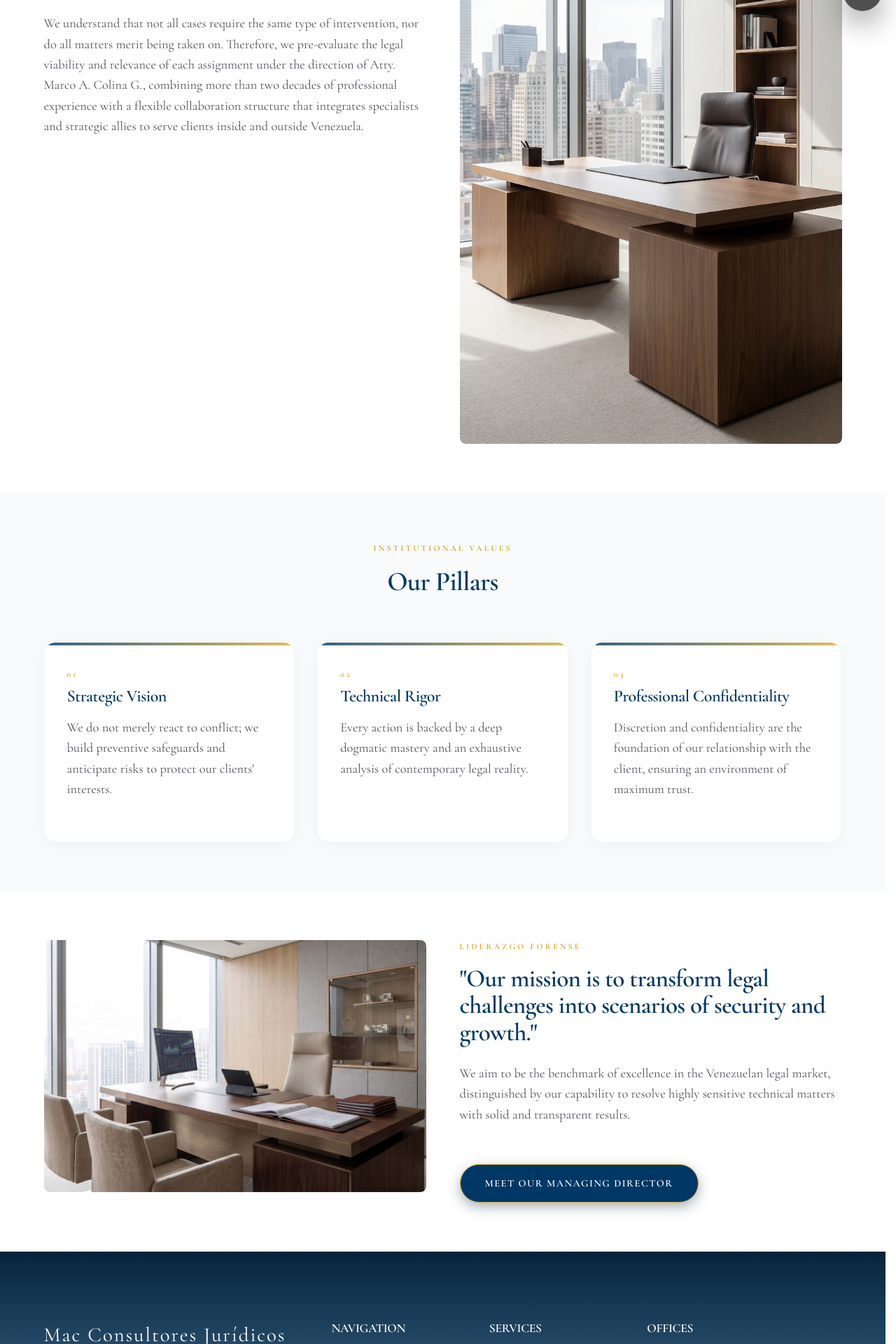
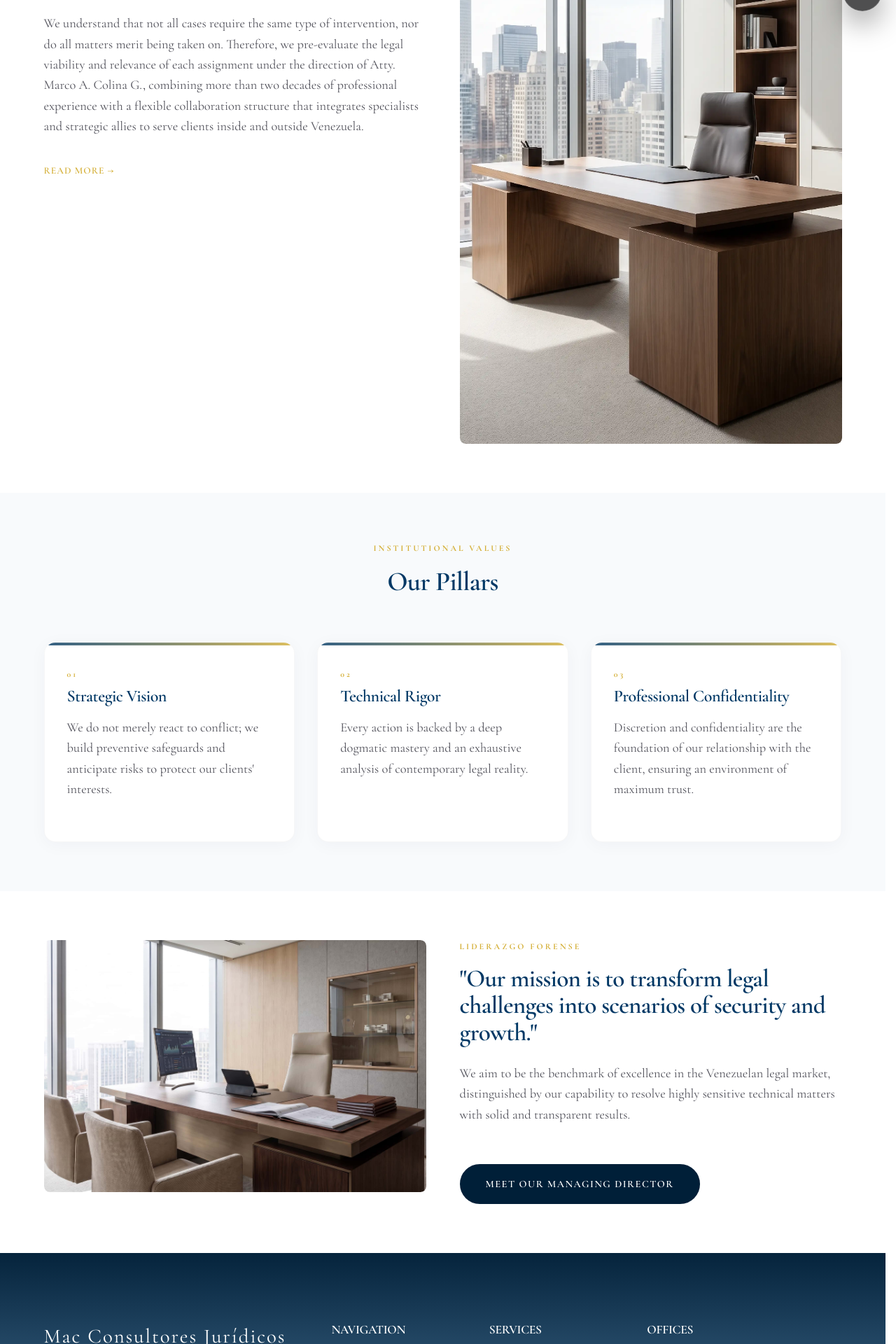
Before and after one commit to mcolina777-cpu/mac-consultores-site-clean, a Next.js app: page /en/about in a window 1280 px wide. Shown: the part 764-2684 px from the top of the page at 70% size. Built offline with nearby package versions, Linux system fonts and the light colour scheme.

Commit message:
Refine about page buttons and architecture link

```diff
--- a/src/app/[locale]/about/page.tsx
+++ b/src/app/[locale]/about/page.tsx
@@ -64,7 +64,7 @@ export default async function QuienesSomos({ params }: { params: Promise<{ local
         </div>
       </header>
 
-      {/* BLOQUE 1: TRAYECTORIA INSTITUCIONAL + FOTO VERTICAL */}
+      {/* BLOQUE 1: TRAYECTORIA INSTITUCIONAL + FOTO VERTICAL + ENLACE EDITORIAL */}
       <section className="section-padding-asym">
         <div className="container">
           <div className="grid-split">
@@ -72,11 +72,19 @@ export default async function QuienesSomos({ params }: { params: Promise<{ local
               <span className="section-tag">{data?.history?.tag}</span>
               <h2 className="serif section-title mb-1-5rem">{(data?.history as any)?.subtitle || data?.history?.title}</h2>
               <p className="text-left max-w-100 mb-1rem">{data?.history?.desc_1}</p>
-              <p className="text-left max-w-100 mb-1rem">{data?.history?.desc_2}</p>
-              {(data?.history as any)?.desc_3 && (
-                <p className="text-left max-w-100 mb-1-5rem">{(data?.history as any)?.desc_3}</p>
-              )}
+              <p className="text-left max-w-100 mb-2rem">{data?.history?.desc_2}</p>
+
+              {/* Enlace editorial limpio y refinado hacia la landing page de Arquitectura Jurídica */}
+              <div className="mt-1-5rem">
+                <Link
+                  href={getRoute(locale, 'quienesSomosDetalle')}
+                  className="card-link text-uppercase font-bold tracking-wider"
+                >
+                  {(data as any)?.architecture?.link || "CONOCER NUESTRA HISTORIA Y ARQUITECTURA JURÍDICA →"}
+                </Link>
+              </div>
             </div>
+
             <div className="img-reveal img-vertical">
               <picture>
                 <source srcSet="/assets/img-webp/OFICINA_1_1.webp" type="image/webp" />
@@ -120,7 +128,7 @@ export default async function QuienesSomos({ params }: { params: Promise<{ local
         </div>
       </section>
 
-      {/* BLOQUE 3: PROPÓSITO INSTITUCIONAL Y LIDERAZGO */}
+      {/* BLOQUE 3: PROPÓSITO INSTITUCIONAL Y LIDERAZGO (BOTÓN CON REGLA Y COLOR ORIGINAL) */}
       <section className="section-padding-asym">
         <div className="container">
           <div className="grid-split reverse">
@@ -141,7 +149,10 @@ export default async function QuienesSomos({ params }: { params: Promise<{ local
                 {data?.mission?.quote}
               </h2>
               <p className="mb-2rem text-left max-w-100">{data?.mission?.desc}</p>
-              <Link href={getRoute(locale, 'ourCeo')} className="btn btn-primary">
+              <Link
+                href={getRoute(locale, 'ourCeo')}
+                className="btn btn-outline btn-director"
+              >
                 {data?.mission?.btn}
               </Link>
             </div>
```
